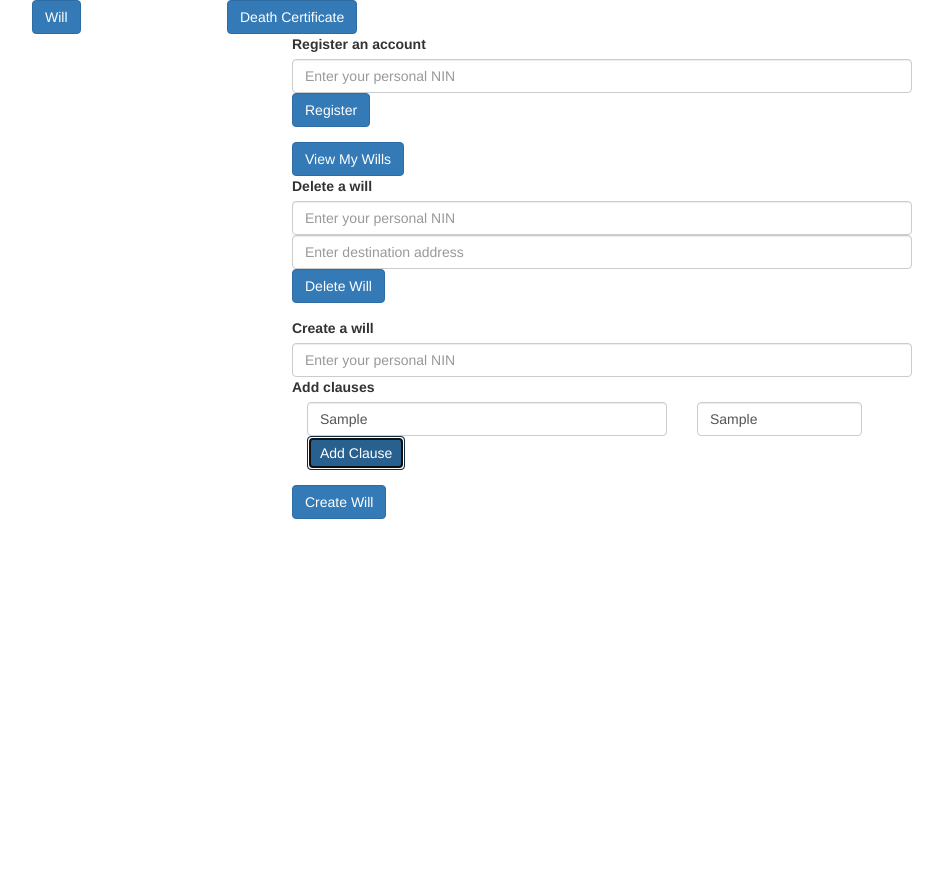
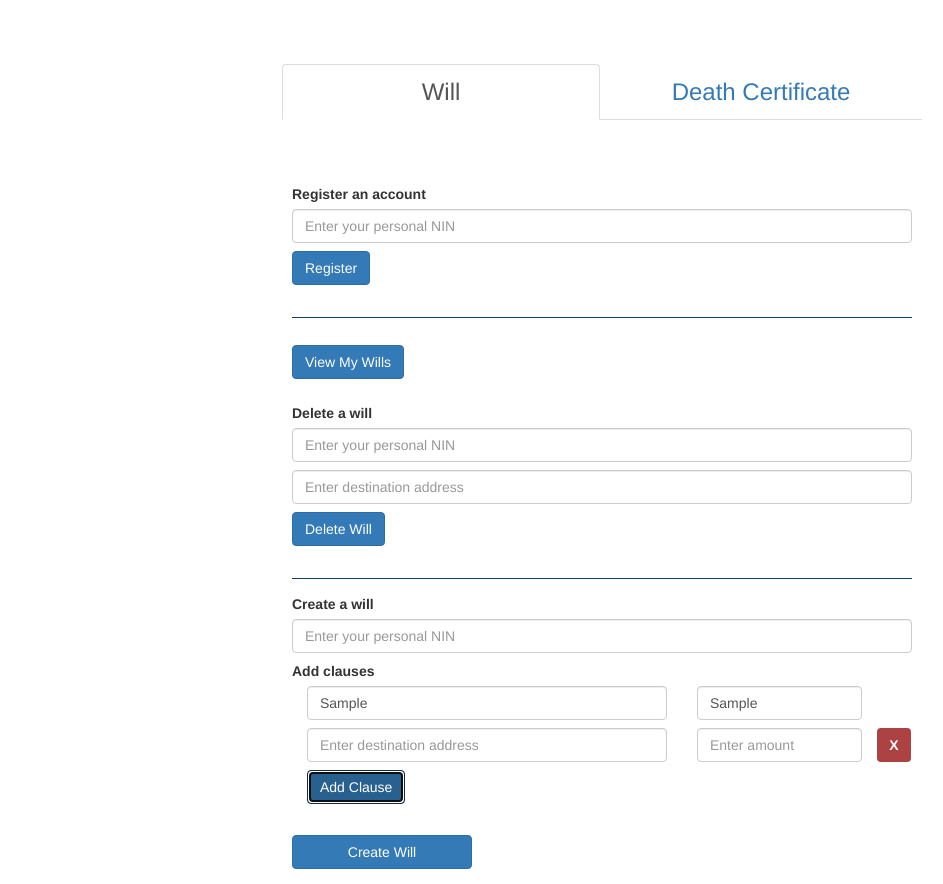
Before and after one commit to gppopoff/will-chain, a website: page src/index.html in a window 1280 px wide. Both pictures are taken after typing "Sample", "Sample" into the empty fields and a click on the button "Add Clause". Shown: the top 884 px of the page, without its empty margins (38-981 px from the left). Before the commit the page ends 800 px from the top, so only its background shows below. Drawn offline with nearby package versions, Linux system fonts and the light colour scheme; files whose address does not match are found by name.

Commit message:
layout wip

```diff
--- /dev/null
+++ b/src/css/styles.css
@@ -0,0 +1,43 @@
+.nav-container {
+  width: 50%;
+  margin: 5% auto;
+}
+
+.custom-nav {
+  display: flex;
+  justify-content: space-between;
+}
+
+.nav-button {
+  width: 50%;
+  text-align: center;
+  font-size: 24px
+}
+
+input {
+  margin-bottom: 8px;
+}
+
+.custom-form-group {
+  padding-bottom: 32px;
+  border-bottom: solid 1px #113d66;
+}
+
+#view-my-wills {
+  margin-bottom: 24px;
+  margin-top: 12px;
+}
+
+#delete-clause-button {
+  background-color: rgb(172, 66, 66);
+  color: white;
+  font-weight: 800;
+  padding: 0;
+  width: 34px;
+  height: 34px;
+}
+
+#create-will {
+  margin-top: 16px;
+  width: 180px;
+}
--- a/src/index.html
+++ b/src/index.html
@@ -1,5 +1,6 @@
 <!DOCTYPE html>
 <html lang="en">
+
 <head>
   <meta charset="utf-8" />
   <meta http-equiv="X-UA-Compatible" content="IE=edge" />
@@ -8,38 +9,27 @@
 
   <!-- Bootstrap -->
   <link href="css/bootstrap.min.css" rel="stylesheet" />
+  <link href="css/styles.css" rel="stylesheet" />
 </head>
 
 <body>
-    <div class="container">
-      <div class="row">
-        <div class="col-md-2">
-          <button class="btn btn-primary" type="button" id="will-button">
-            Will
-          </button>
+  <div class="nav-container">
+    <ul class="nav nav-tabs custom-nav">
+      <li class="nav-button active" id="will-button-item">
+        <a href="#" id="will-button">Will</a>
+      </li>
+      <li class="nav-button" id="certificate-button-item"><a href="#" id="death-certificate-button">Death
+          Certificate</a></li>
+    </ul>
   </div>
-        <div class="col-md-2">
-          <button
-            class="btn btn-primary"
-            type="button"
-            id="death-certificate-button"
-          >
-            Death Certificate
-          </button>
-        </div>
-      </div>
-    </div>
+
+
   <div class="container" style="width: 650px" id="wills-container">
     <form>
-        <div class="form-group">
+      <div class="form-group custom-form-group">
         <label for="register-personalNIN-input">Register an account</label>
-          <input
-            type="text"
-            class="form-control"
-            id="register-personalNIN-input"
-            aria-describedby="personalNINHelp"
-            placeholder="Enter your personal NIN"
-          />
+        <input type="text" class="form-control" id="register-personalNIN-input" aria-describedby="personalNINHelp"
+          placeholder="Enter your personal NIN" />
         <button type="button" class="btn btn-primary" id="register-account">
           Register
         </button>
@@ -51,20 +41,12 @@
         </button>
       </div>
 
-        <div class="form-group">
+      <div class="form-group custom-form-group">
         <label>Delete a will</label>
-          <input
-            type="text"
-            class="form-control"
-            aria-describedby="deleteWillNINHelp"
-            placeholder="Enter your personal NIN"
-          />
-          <input
-            type="text"
-            class="form-control"
-            aria-describedby="deleteWillToAddressHelp"
-            placeholder="Enter destination address"
-          />
+        <input type="text" class="form-control" aria-describedby="deleteWillNINHelp"
+          placeholder="Enter your personal NIN" />
+        <input type="text" class="form-control" aria-describedby="deleteWillToAddressHelp"
+          placeholder="Enter destination address" />
         <button id="delete-will" type="button" class="btn btn-primary">
           Delete Will
         </button>
@@ -72,36 +54,27 @@
 
       <div class="form-group">
         <label>Create a will</label>
-          <input
-            type="text"
-            class="form-control"
-            aria-describedby="createWillNINHelp"
-            placeholder="Enter your personal NIN"
-          />
+        <input type="text" class="form-control" aria-describedby="createWillNINHelp"
+          placeholder="Enter your personal NIN" />
 
         <label>Add clauses</label>
         <div class="form-group container">
-            <div class="row">
+          <div id="add-clauses-container">
+            <div class="row custom-row">
               <div class="col-md-4">
-                <input
-                  type="text"
-                  class="form-control"
-                  aria-describedby="createWillToAddressHelp"
-                  placeholder="Enter destination address"
-                />
+                <input type="text" class="form-control" aria-describedby="createWillToAddressHelp"
+                  id="destination-addr-0" placeholder="Enter destination address" />
               </div>
 
               <div class="col-md-2">
-                <input
-                  type="text"
-                  class="form-control"
-                  aria-describedby="createWillAmount"
-                  placeholder="Enter amount"
-                />
+                <input id="amount-0" type="text" class="form-control" aria-describedby="createWillAmount"
+                  placeholder="Enter amount" />
               </div>
             </div>
-            <button type="button" class="btn btn-primary">Add Clause</button>
           </div>
+          <button id="add-clause-button" type="button" class="btn btn-primary">Add Clause</button>
+        </div>
+
         <button id="create-will" type="button" class="btn btn-primary">
           Create Will
         </button>
@@ -109,58 +82,28 @@
     </form>
   </div>
 
-    <div
-      class="container"
-      style="width: 650px; display: none"
-      id="death-certificates-container"
-    >
+  <div class="container" style="width: 650px; display: none" id="death-certificates-container">
     <form>
-        <div class="form-group">
+      <div class="form-group custom-form-group">
         <label>Enter death certificate</label>
-          <input
-            type="text"
-            class="form-control"
-            aria-describedby="passedAwayNINHelp"
-            id="passed-away-nin"
-            placeholder="Enter passed away person's personal NIN"
-          />
+        <input type="text" class="form-control" aria-describedby="passedAwayNINHelp" id="passed-away-nin"
+          placeholder="Enter passed away person's personal NIN" />
 
-          <input
-            type="text"
-            class="form-control"
-            aria-describedby="announcerNINHelp"
-            id="announcer-nin"
-            placeholder="Enter announcer's personal NIN"
-          />
+        <input type="text" class="form-control" aria-describedby="announcerNINHelp" id="announcer-nin"
+          placeholder="Enter announcer's personal NIN" />
 
-          <input
-            type="text"
-            class="form-control"
-            aria-describedby="doctorNINHelp"
-            id="doctor-nin"
-            placeholder="Enter doctor's personal NIN"
-          />
+        <input type="text" class="form-control" aria-describedby="doctorNINHelp" id="doctor-nin"
+          placeholder="Enter doctor's personal NIN" />
         <button type="button" class="btn btn-primary" id="announce-death">
           Sumbit death certificate
         </button>
       </div>
 
       <div class="form-group">
-          <label for="certified-institution-addr-imput"
-            >Add Certified Institution</label
-          >
-          <input
-            type="text"
-            class="form-control"
-            id="certified-institution-addr-imput"
-            aria-describedby="institutionAddrHelp"
-            placeholder="Enter address"
-          />
-          <button
-            type="button"
-            class="btn btn-primary"
-            id="add-institution-addr"
-          >
+        <label for="certified-institution-addr-imput">Add Certified Institution</label>
+        <input type="text" class="form-control" id="certified-institution-addr-imput"
+          aria-describedby="institutionAddrHelp" placeholder="Enter address" />
+        <button type="button" class="btn btn-primary" id="add-institution-addr">
           Add institution
         </button>
       </div>
@@ -176,4 +119,5 @@
   <script src="js/app.js"></script>
   <script src="js/view-manipulation.js"></script>
 </body>
+
 </html>
--- a/src/js/view-manipulation.js
+++ b/src/js/view-manipulation.js
@@ -1,14 +1,78 @@
 function handleWillClick() {
-    document.getElementById('death-certificates-container').style.display = 'none';
+  document.getElementById('death-certificates-container').style.display = 'none';
 
-    document.getElementById('wills-container').style.display = 'block';
+  document.getElementById('wills-container').style.display = 'block';
+
+  document.getElementById('certificate-button-item').classList.remove('active');
+  document.getElementById('will-button-item').classList.add('active');
 }
 
 function handleDeathCertificateClick() {
-    document.getElementById('wills-container').style.display = 'none';
-    document.getElementById('death-certificates-container').style.display = 'block';
+  document.getElementById('wills-container').style.display = 'none';
+  document.getElementById('death-certificates-container').style.display = 'block';
 
+  document.getElementById('will-button-item').classList.remove('active');
+  document.getElementById('certificate-button-item').classList.add('active');
+}
+
+function handleAddClauseButtonClick() {
+  const container = document.getElementById('add-clauses-container');
+
+  const col1 = wrapInDiv(createInput('Enter destination address'), 'col-md-4');
+  const col2 = wrapInDiv(createInput('Enter amount'), 'col-md-2');
+
+  const deleteClauseButton = configureDeleteClauseButton();
+
+  const row = document.createElement('div');
+  row.classList.add('row');
+
+  row.appendChild(col1);
+  row.appendChild(col2);
+  row.append(deleteClauseButton)
+
+  container.appendChild(row);
 }
 
 document.getElementById('will-button').addEventListener('click', handleWillClick);
 document.getElementById('death-certificate-button').addEventListener('click', handleDeathCertificateClick);
+
+document.getElementById('add-clause-button').addEventListener('click', handleAddClauseButtonClick)
+
+
+
+
+// Helpers
+
+function configureDeleteClauseButton() {
+  const button = document.createElement('button');
+  button.type = 'button';
+  button.id = 'delete-clause-button'
+  button.classList.add('btn');
+  button.textContent = 'X';
+
+  button.addEventListener('click', () => {
+    button.parentNode.remove()
+  });
+
+  return button;
+}
+
+function wrapInDiv(element, divClass = undefined) {
+  const div = document.createElement('div');
+  if (divClass) {
+    div.classList.add(divClass);
+  }
+
+  div.appendChild(element);
+
+  return div;
+}
+
+function createInput(placeholder = '') {
+  const input = document.createElement('input');
+  input.type = 'text';
+  input.classList.add('form-control');
+  input.placeholder = placeholder;
+
+  return input;
+}
```
Lines whose indentation alone changed are shown as unchanged.
